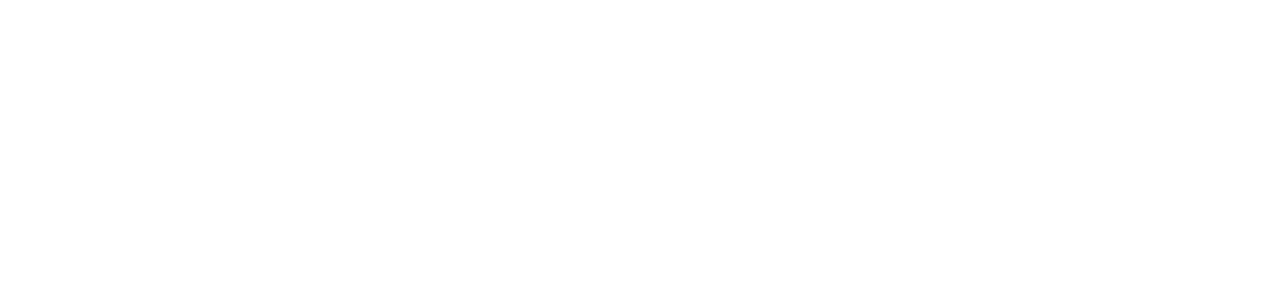
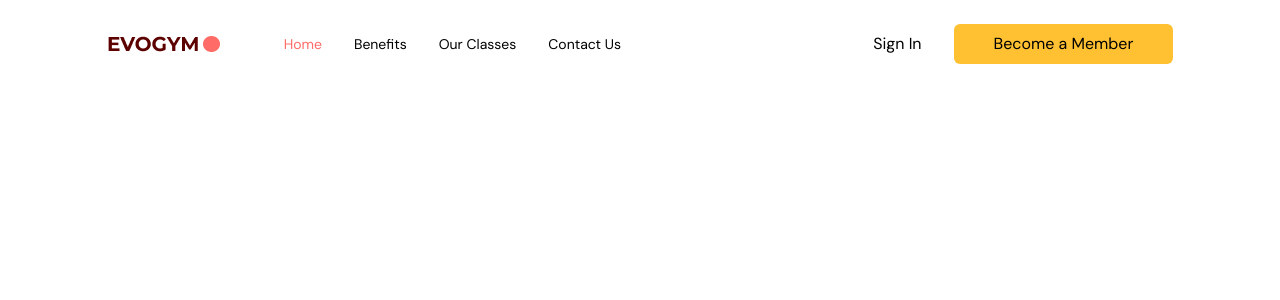
Before and after one commit to demonking-ravan/gym-website-typescript, a React (Vite) app: page / in a window 1280 px wide. Shown: the top 300 px of the page. Built offline with nearby package versions, Linux system fonts and the light colour scheme.

Commit message:
completed navbar

```diff
--- a/src/App.tsx
+++ b/src/App.tsx
@@ -1,8 +1,31 @@
+import { useEffect, useState } from "react";
+import Navbar from "@/scenes/navbar";
+import { SelectedPage } from "@/shared/types";
+
 
 function App() {
+  const [selectedPage, setSelectedPage] = useState<SelectedPage>(SelectedPage.Home)
+  const [isTopOfPage, setIsTopOfPage] = useState<boolean>(true);
+
+  useEffect(() => {
+    const handleScroll = () => {
+      if (window.scrollY === 0) {
+        setIsTopOfPage(true);
+        setSelectedPage(SelectedPage.Home);
+      }
+      if (window.scrollY !== 0) setIsTopOfPage(false);
+    }
+    window.addEventListener('scroll', handleScroll)
+    return window.removeEventListener('scroll', handleScroll);
+  }, [])
 
   return (
     <div className="app">
+      <Navbar
+        isTopOfPage={isTopOfPage}
+        selectedPage={selectedPage}
+        setSelectedPage={setSelectedPage}
+      />
     </div>
   )
 }
--- /dev/null
+++ b/src/hooks/useMediaQuery.ts
@@ -0,0 +1,19 @@
+import { useState, useEffect } from "react";
+
+const useMediaQuery = (query: string) => {
+  const [matches, setMatches] = useState(false);
+
+  useEffect(() => {
+    const media = window.matchMedia(query);
+    if (media.matches !== matches) {
+      setMatches(media.matches);
+    }
+    const listener = () => setMatches(media.matches);
+    window.addEventListener("resize", listener);
+    return () => window.removeEventListener("resize", listener);
+  }, [matches, query]);
+
+  return matches;
+};
+
+export default useMediaQuery;
--- a/src/index.css
+++ b/src/index.css
@@ -1,3 +1,15 @@
+@import url('https://fonts.googleapis.com/css2?family=DM+Sans:wght@400;700&family=Montserrat:wght@700&display=swap');
+
 @tailwind base;
 @tailwind components;
 @tailwind utilities;
+
+html,
+body,
+#root,
+.app {
+    height: 100%;
+    width: 100%;
+    font-family: "DM Sans", sans-serif;
+    @apply: text-gray-500;
+}
--- /dev/null
+++ b/src/scenes/navbar/Link.tsx
@@ -0,0 +1,25 @@
+import { SelectedPage } from "@/shared/types";
+import AnchorLink from "react-anchor-link-smooth-scroll";
+
+type Props = {
+    page: string,
+    selectedPage: SelectedPage,
+    setSelectedPage: (value: SelectedPage) => void,
+};
+
+const Link = ({ page, selectedPage, setSelectedPage }: Props) => {
+    const lowerCasePage = page.toLowerCase().replace(/ /g, "") as SelectedPage;
+
+    return (
+        <AnchorLink
+            className={`${selectedPage === lowerCasePage ? "text-primary-500" : ""}
+                transition duration-500 hover:text-primary-300
+            `}
+            href={`#${lowerCasePage}`}
+            onClick={() => setSelectedPage(lowerCasePage)}
+        >
+            {page}
+        </AnchorLink>
+    )
+};
+export default Link;
--- /dev/null
+++ b/src/scenes/navbar/index.tsx
@@ -0,0 +1,105 @@
+import { useState } from "react";
+import { Bars3Icon, XMarkIcon } from "@heroicons/react/24/solid";
+import Logo from "@/assets/Logo.png";
+import Link from "./Link";
+import { SelectedPage } from "@/shared/types";
+import useMediaQuery from "@/hooks/useMediaQuery";
+import ActionButton from "@/shared/ActionButton";
+
+type Props = {
+    isTopOfPage: boolean;
+    selectedPage: SelectedPage,
+    setSelectedPage: (value: SelectedPage) => void,
+}
+
+const Navbar = ({ isTopOfPage, selectedPage, setSelectedPage }: Props) => {
+    const [isMenuToggled, setMenuToggled] = useState<boolean>(false);
+    const flexBetween = 'flex items-center justify-between';
+    const isAboveMediumScreens = useMediaQuery("(min-width: 1060px)");
+    const navbarBackground = isTopOfPage ? "" : "bg-primary-100 drop-shadow";
+
+    return (
+        <nav>
+            <div className={`${navbarBackground} ${flexBetween} fixed top-0 z-30 w-full py-6`} >
+                <div className={`${flexBetween} mx-auto w-5/6`} >
+                    <div className={`${flexBetween} w-full gap-16`} >
+                        {/* Left Side */}
+                        <img alt="logo" src={Logo}/>
+
+                        {/* Right Side */}
+                        { isAboveMediumScreens ? (
+                            <div className={`${flexBetween} w-full`}>
+                                <div className={`${flexBetween} gap-8 text-sm`}>
+                                    <Link
+                                        page="Home"
+                                        selectedPage={selectedPage}
+                                        setSelectedPage={setSelectedPage}
+                                    />
+                                    <Link
+                                        page="Benefits"
+                                        selectedPage={selectedPage}
+                                        setSelectedPage={setSelectedPage} />
+                                    <Link
+                                        page="Our Classes"
+                                        selectedPage={selectedPage}
+                                        setSelectedPage={setSelectedPage} />
+                                    <Link
+                                        page="Contact Us"
+                                        selectedPage={selectedPage}
+                                        setSelectedPage={setSelectedPage} />
+                                </div>
+                                <div className={`${flexBetween} gap-8`}>
+                                    <p>Sign In</p>
+                                    <ActionButton
+                                        setSelectedPage={setSelectedPage}
+                                    >
+                                        Become a Member
+                                    </ActionButton>
+                                </div>
+                            </div>
+                        ) : (
+                            <button
+                                className="rounded-full bg-secondary-500 p-2"
+                                onClick={() => setMenuToggled(!isMenuToggled)}
+                            >
+                                <Bars3Icon className="h-6 w-6 text-white" />
+                            </button>
+                        )}
+                    </div>
+                </div>
+            </div>
+            {/* MOBILE MENU MODEL */}
+            {!isAboveMediumScreens && isMenuToggled && (
+                <div className="fixed right-0 bottom-0 z-40 h-full w-[300px] bg-primary-100 drop-shadow-xl">
+                    {/* CLOSE ICON */}
+                    <div className="flex justify-end p-12">
+                        <button onClick={() => setMenuToggled(!isMenuToggled)}>
+                            <XMarkIcon className="h-6 w-6 text-gray-400" />
+                        </button>
+                    </div>
+                    {/* MENU ITEM */}
+                    <div className="ml-[33%] flex flex-col gap-10 text-2xl">
+                        <Link
+                            page="Home"
+                            selectedPage={selectedPage}
+                            setSelectedPage={setSelectedPage}
+                        />
+                        <Link
+                            page="Benefits"
+                            selectedPage={selectedPage}
+                            setSelectedPage={setSelectedPage} />
+                        <Link
+                            page="Our Classes"
+                            selectedPage={selectedPage}
+                            setSelectedPage={setSelectedPage} />
+                        <Link
+                            page="Contact Us"
+                            selectedPage={selectedPage}
+                            setSelectedPage={setSelectedPage} />
+                    </div>
+                </div>
+            )}
+        </nav>
+    )
+}
+export default Navbar
--- /dev/null
+++ b/src/shared/ActionButton.tsx
@@ -0,0 +1,21 @@
+import React from "react";
+import AnchorLink from "react-anchor-link-smooth-scroll";
+import { SelectedPage } from "./types";
+
+type Props = {
+    children: React.ReactNode,
+    setSelectedPage: (value: SelectedPage) => void;
+};
+
+const ActionButton = ({ children, setSelectedPage }: Props) => {
+  return (
+    <AnchorLink
+        className="rounded-md bg-secondary-500 px-10 py-2 hover:bg-primary-500 hover:text-white"
+        onClick={() => setSelectedPage(SelectedPage.ContactUs)}
+        href={`#${SelectedPage.ContactUs}`}
+    >
+        {children}
+    </AnchorLink>
+  )
+}
+export default ActionButton
--- /dev/null
+++ b/src/shared/types.ts
@@ -0,0 +1,6 @@
+export enum SelectedPage {
+    Home = "home",
+    Benefits = "benefits",
+    OurClasses = "ourclasses",
+    ContactUs = "contactus",
+  }
```
